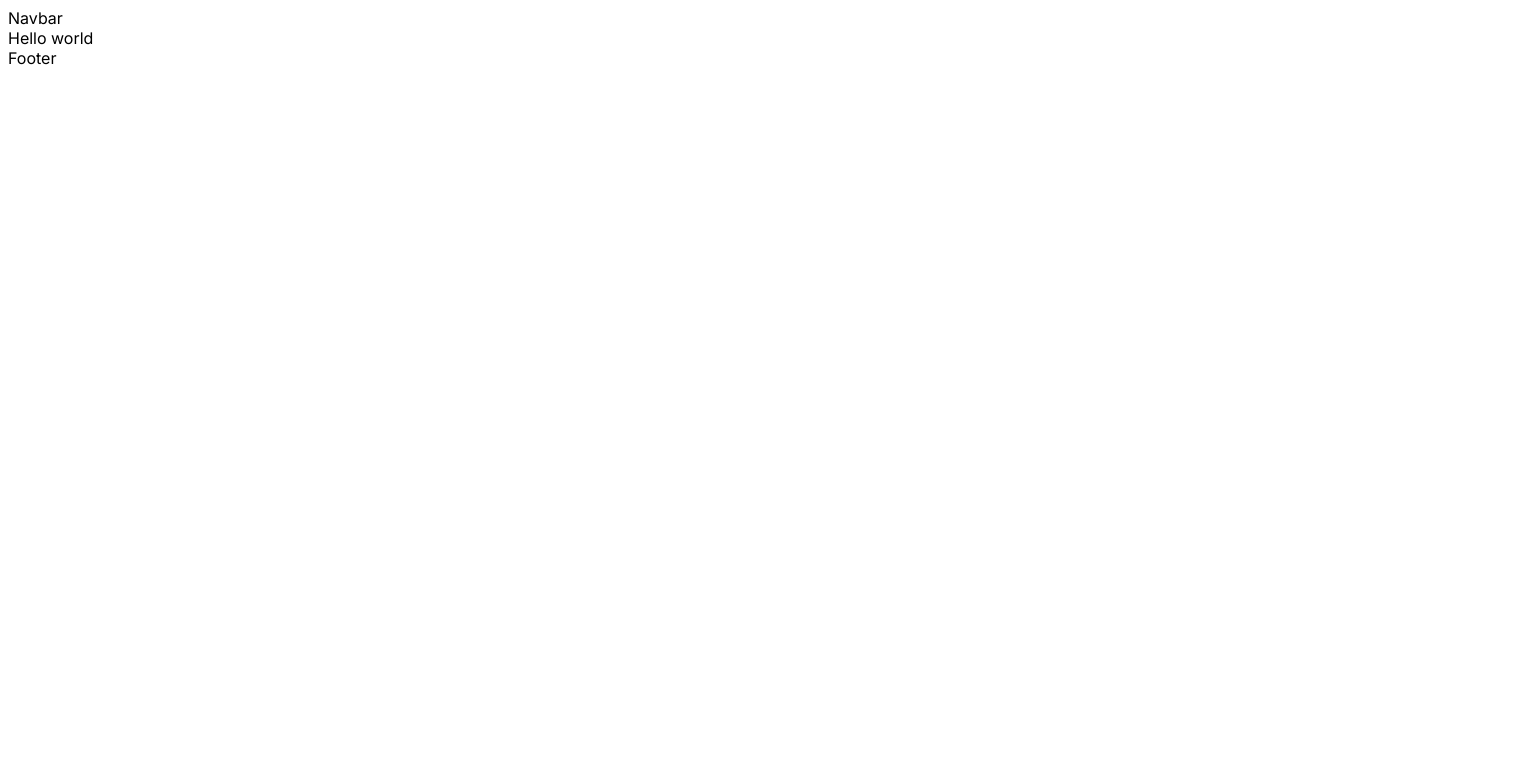
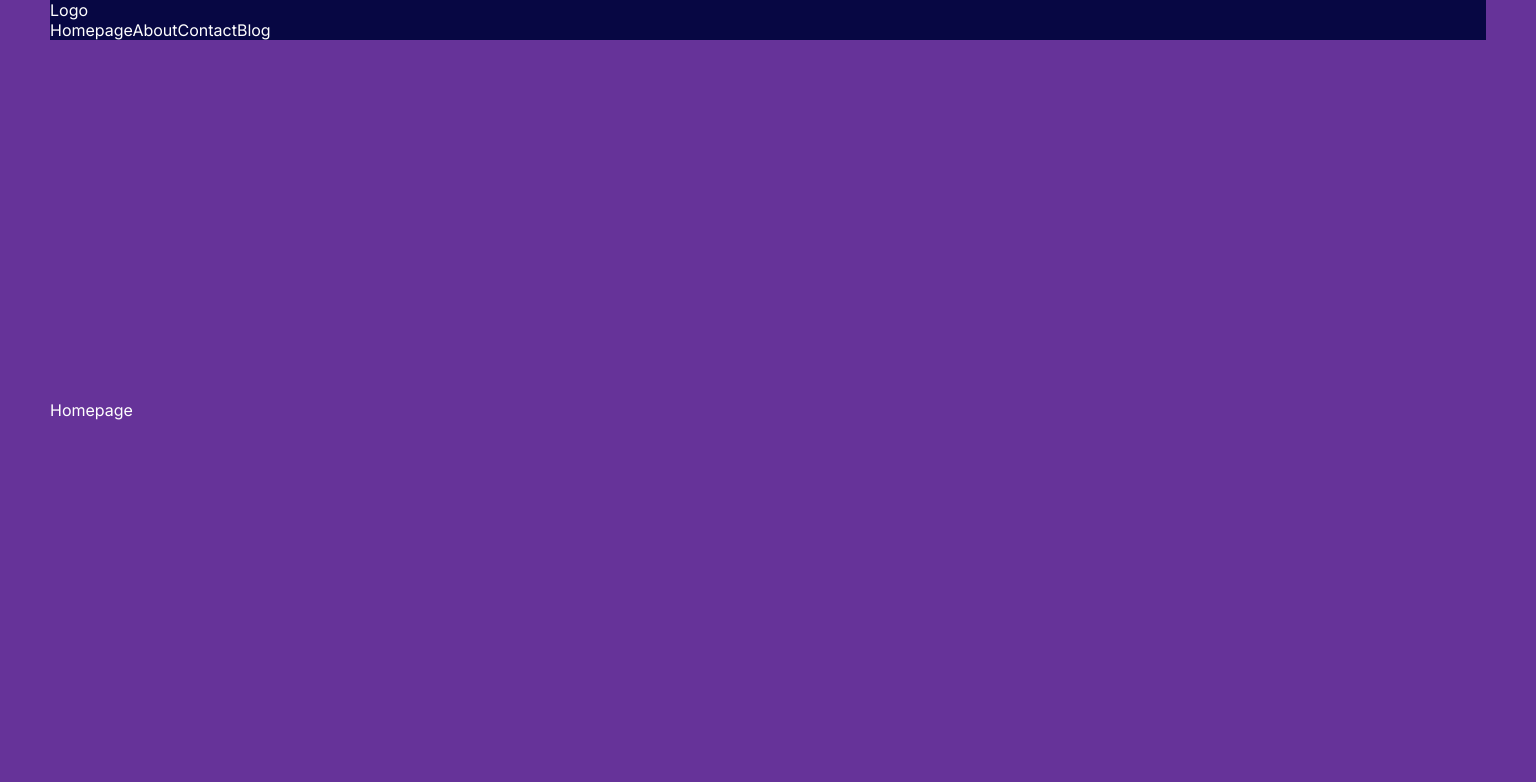
Before and after one commit to abdulquadirL/next, a Next.js app: page / in a window 1280 px wide. Shown: the top 782 px of the page, 1536 px wide, since content can reach past the window. Built offline with nearby package versions, Linux system fonts and the light colour scheme.

Commit message:
Updated global.css and add error, loading, not found, Links and navbarmodule

```diff
--- a/src/app/globals.css
+++ b/src/app/globals.css
@@ -1,107 +1,34 @@
-/* :root { */
-  /* --max-width: 1100px;
-  --border-radius: 12px;
-  --font-mono: ui-monospace, Menlo, Monaco, "Cascadia Mono", "Segoe UI Mono",
-    "Roboto Mono", "Oxygen Mono", "Ubuntu Monospace", "Source Code Pro",
-    "Fira Mono", "Droid Sans Mono", "Courier New", monospace;
-
-  --foreground-rgb: 0, 0, 0;
-  --background-start-rgb: 214, 219, 220;
-  --background-end-rgb: 255, 255, 255;
-
-  --primary-glow: conic-gradient(
-    from 180deg at 50% 50%,
-    #16abff33 0deg,
-    #0885ff33 55deg,
-    #54d6ff33 120deg,
-    #0071ff33 160deg,
-    transparent 360deg
-  );
-  --secondary-glow: radial-gradient(
-    rgba(255, 255, 255, 1),
-    rgba(255, 255, 255, 0)
-  );
-
-  --tile-start-rgb: 239, 245, 249;
-  --tile-end-rgb: 228, 232, 233;
-  --tile-border: conic-gradient(
-    #00000080,
-    #00000040,
-    #00000030,
-    #00000020,
-    #00000010,
-    #00000010,
-    #00000080
-  );
-
-  --callout-rgb: 238, 240, 241;
-  --callout-border-rgb: 172, 175, 176;
-  --card-rgb: 180, 185, 188;
-  --card-border-rgb: 131, 134, 135;
+:root {
+  --bg: #0d0c22;
+  --bgSoft: #2d2b42;
+  --text: white;
+  --textSoft: #e5e5e5;
+  --btn: #3fd3fd;
 }
 
-@media (prefers-color-scheme: dark) {
-  :root {
-    --foreground-rgb: 255, 255, 255;
-    --background-start-rgb: 0, 0, 0;
-    --background-end-rgb: 0, 0, 0;
+*{
+  margin: 0;
+  padding: 0;
+  box-sizing: border-box;
+}
 
-    --primary-glow: radial-gradient(rgba(1, 65, 255, 0.4), rgba(1, 65, 255, 0));
-    --secondary-glow: linear-gradient(
-      to bottom right,
-      rgba(1, 65, 255, 0),
-      rgba(1, 65, 255, 0),
-      rgba(1, 65, 255, 0.3)
-    );
-
-    --tile-start-rgb: 2, 13, 46;
-    --tile-end-rgb: 2, 5, 19;
-    --tile-border: conic-gradient(
-      #ffffff80,
-      #ffffff40,
-      #ffffff30,
-      #ffffff20,
-      #ffffff10,
-      #ffffff10,
-      #ffffff80
-    );
-
-    --callout-rgb: 20, 20, 20;
-    --callout-border-rgb: 108, 108, 108;
-    --card-rgb: 100, 100, 100;
-    --card-border-rgb: 200, 200, 200;
-  }
+body {
+  background-color: black;
+  color: white;
 }
 
 * {
-  box-sizing: border-box;
-  padding: 0;
-  margin: 0;
+  text-decoration: none;
+  color: inherit;
 }
 
-html,
-body {
-  max-width: 100vw;
-  overflow-x: hidden;
+.container {
+  background-color: rebeccapurple;
+  width: 1536px;
+  padding-left: 50px;
+  padding-right: 50px;
+  min-height: 100vh;
+  display: flex;
+  flex-direction: column;
+  justify-content: space-between;
 }
-
-body {
-  color: rgb(var(--foreground-rgb));
-  background: linear-gradient(
-      to bottom,
-      transparent,
-      rgb(var(--background-end-rgb))
-    )
-    rgb(var(--background-start-rgb));
-}
-
-a {
-  color: inherit;
-  text-decoration: none;
-}
-
-@media (prefers-color-scheme: dark) {
-  html {
-    color-scheme: dark;
-  }
-} */
--- a/src/app/layout.js
+++ b/src/app/layout.js
@@ -15,9 +15,12 @@ export default function RootLayout({ children }) {
   return (
     <html lang="en">
       <body className={inter.className}>
+        <div className="container">
         <Navbar/>
         {children}
         <Footer/>
+        </div>
+
       </body>
     </html>
   );
--- a/src/app/page.js
+++ b/src/app/page.jsx
@@ -4,7 +4,7 @@ import styles from "./page.module.css";
 export default function Home() {
   return (
    <div>
-    Hello world
+    Homepage
    </div>
   );
 }
--- a/src/components/navbar/Navbar.jsx
+++ b/src/components/navbar/Navbar.jsx
@@ -1,8 +1,16 @@
 import React from 'react'
+//import Link from 'next/link'
+import Links from './links/Links'
+import styles from "./navbar.module.css"
 
 const Navbar = () => {
   return (
-    <div>Navbar</div>
+    <div className={styles.container}>
+      <div>Logo</div>
+      <div>
+        <Links/>
+      </div>
+    </div>
   )
 }
 
--- /dev/null
+++ b/src/components/navbar/links/Links.jsx
@@ -0,0 +1,33 @@
+import React from 'react'
+import Link from 'next/link'
+
+const Links = () => {
+
+    const links = [
+        {
+            title: "Homepage",
+            path: "/",
+        },
+        {
+            title: "About",
+            path: "/about",
+        },
+        {
+            title: "Contact",
+            path: "/contact",
+        },
+        {
+            title: "Blog",
+            path: "/blog",
+        },
+    ];
+  return (
+    <div>
+       {links.map((link => (
+        <Link href={link.path} key={link.title}>{link.title}</Link>
+       )))}
+    </div>
+  )
+}
+
+export default Links
--- /dev/null
+++ b/src/components/navbar/navbar.module.css
@@ -0,0 +1,3 @@
+.container {
+    background-color: rgb(7, 7, 67);
+}
```
Also changed, not shown: src/app/error.jsx (added, +11 -0 lines), src/app/loading.jsx (added, +9 -0 lines), src/app/not-found.jsx (added, +14 -0 lines).
